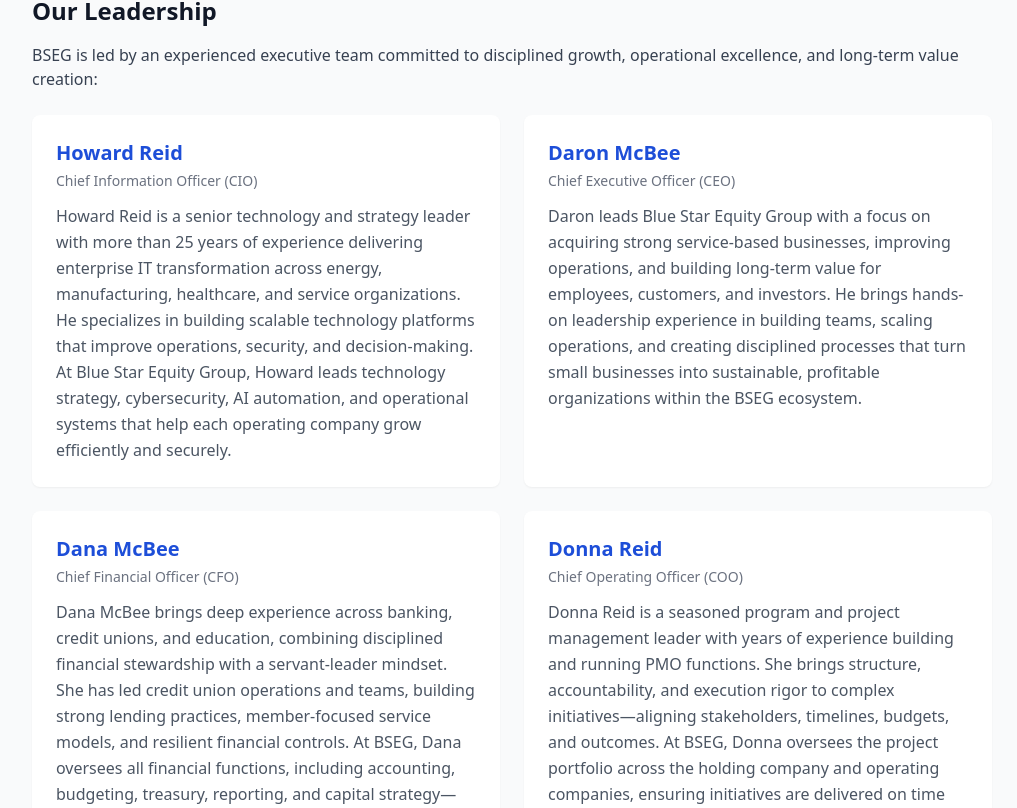
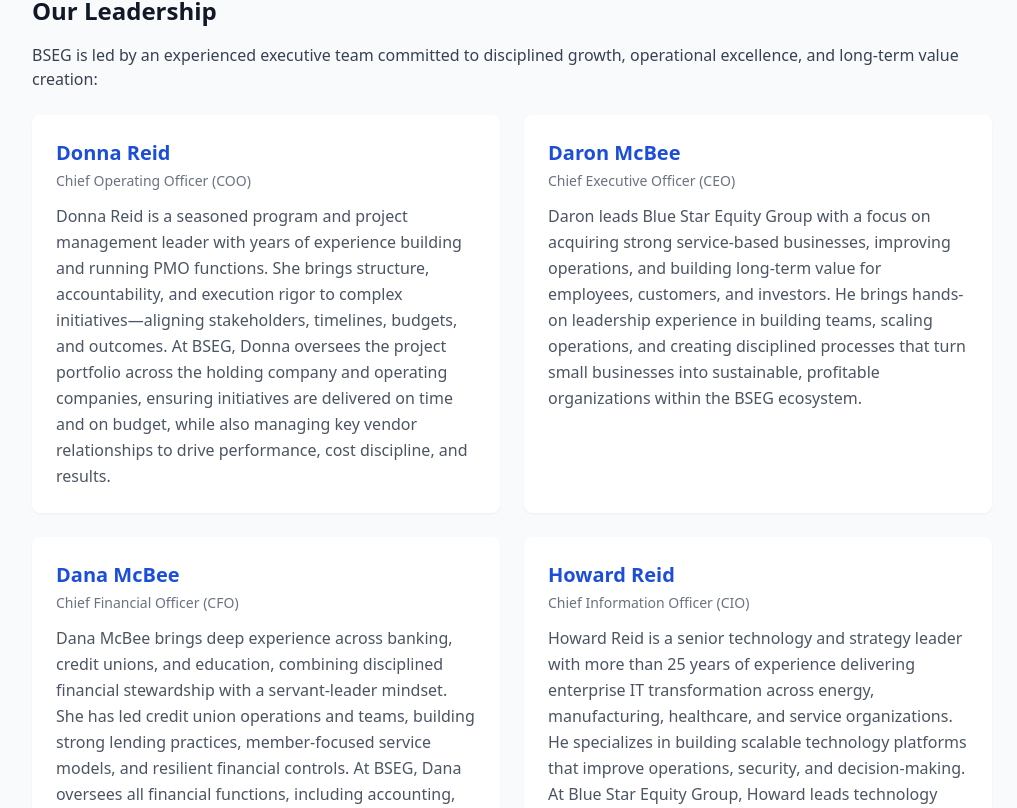
Before and after one commit to v5h4wvjryn-star/BSEG-Strategy, a React (Vite) app: page / in a window 1280 px wide. Shown: the part 1052-1860 px from the top of the page, without its empty margins (128-1145 px from the left). Built offline with nearby package versions, Linux system fonts and the light colour scheme.

Commit message:
Swap card positions of Howard Reid and Donna Reid
https://claude.ai/code/session_01Dn27rfyuNeEBCGwg4bb6ZT

```diff
--- a/src/App.jsx
+++ b/src/App.jsx
@@ -96,9 +96,9 @@ function App() {
               <p className="mb-6">BSEG is led by an experienced executive team committed to disciplined growth, operational excellence, and long-term value creation:</p>
               <div className="grid md:grid-cols-2 gap-6">
                 <div className="bg-white p-6 rounded-lg shadow-sm">
-                  <h4 className="font-bold text-xl text-blue-star-700 mb-1">Howard Reid</h4>
-                  <p className="text-sm font-medium text-gray-500 mb-3">Chief Information Officer (CIO)</p>
-                  <p className="text-gray-600 leading-relaxed">Howard Reid is a senior technology and strategy leader with more than 25 years of experience delivering enterprise IT transformation across energy, manufacturing, healthcare, and service organizations. He specializes in building scalable technology platforms that improve operations, security, and decision-making. At Blue Star Equity Group, Howard leads technology strategy, cybersecurity, AI automation, and operational systems that help each operating company grow efficiently and securely.</p>
+                  <h4 className="font-bold text-xl text-blue-star-700 mb-1">Donna Reid</h4>
+                  <p className="text-sm font-medium text-gray-500 mb-3">Chief Operating Officer (COO)</p>
+                  <p className="text-gray-600 leading-relaxed">Donna Reid is a seasoned program and project management leader with years of experience building and running PMO functions. She brings structure, accountability, and execution rigor to complex initiatives—aligning stakeholders, timelines, budgets, and outcomes. At BSEG, Donna oversees the project portfolio across the holding company and operating companies, ensuring initiatives are delivered on time and on budget, while also managing key vendor relationships to drive performance, cost discipline, and results.</p>
                 </div>
                 <div className="bg-white p-6 rounded-lg shadow-sm">
                   <h4 className="font-bold text-xl text-blue-star-700 mb-1">Daron McBee</h4>
@@ -111,9 +111,9 @@ function App() {
                   <p className="text-gray-600 leading-relaxed">Dana McBee brings deep experience across banking, credit unions, and education, combining disciplined financial stewardship with a servant-leader mindset. She has led credit union operations and teams, building strong lending practices, member-focused service models, and resilient financial controls. At BSEG, Dana oversees all financial functions, including accounting, budgeting, treasury, reporting, and capital strategy—ensuring each operating company is structured for profitability, compliance, and scalable growth.</p>
                 </div>
                 <div className="bg-white p-6 rounded-lg shadow-sm">
-                  <h4 className="font-bold text-xl text-blue-star-700 mb-1">Donna Reid</h4>
-                  <p className="text-sm font-medium text-gray-500 mb-3">Chief Operating Officer (COO)</p>
-                  <p className="text-gray-600 leading-relaxed">Donna Reid is a seasoned program and project management leader with years of experience building and running PMO functions. She brings structure, accountability, and execution rigor to complex initiatives—aligning stakeholders, timelines, budgets, and outcomes. At BSEG, Donna oversees the project portfolio across the holding company and operating companies, ensuring initiatives are delivered on time and on budget, while also managing key vendor relationships to drive performance, cost discipline, and results.</p>
+                  <h4 className="font-bold text-xl text-blue-star-700 mb-1">Howard Reid</h4>
+                  <p className="text-sm font-medium text-gray-500 mb-3">Chief Information Officer (CIO)</p>
+                  <p className="text-gray-600 leading-relaxed">Howard Reid is a senior technology and strategy leader with more than 25 years of experience delivering enterprise IT transformation across energy, manufacturing, healthcare, and service organizations. He specializes in building scalable technology platforms that improve operations, security, and decision-making. At Blue Star Equity Group, Howard leads technology strategy, cybersecurity, AI automation, and operational systems that help each operating company grow efficiently and securely.</p>
                 </div>
               </div>
             </div>
```
